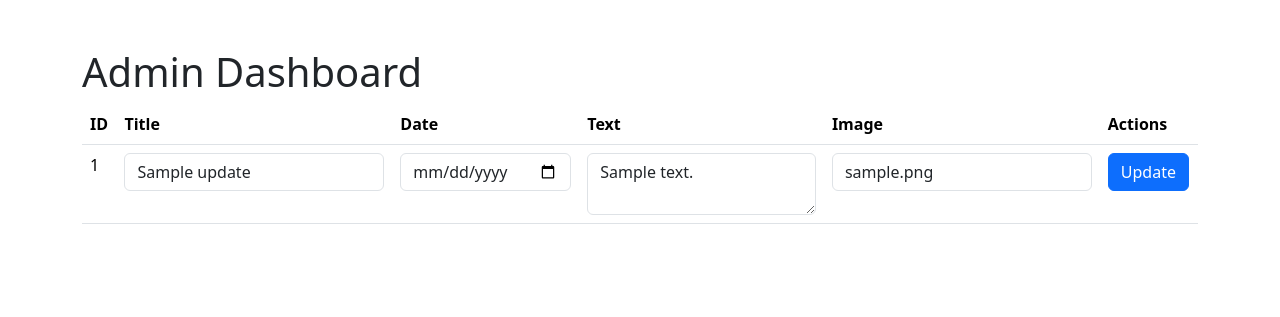
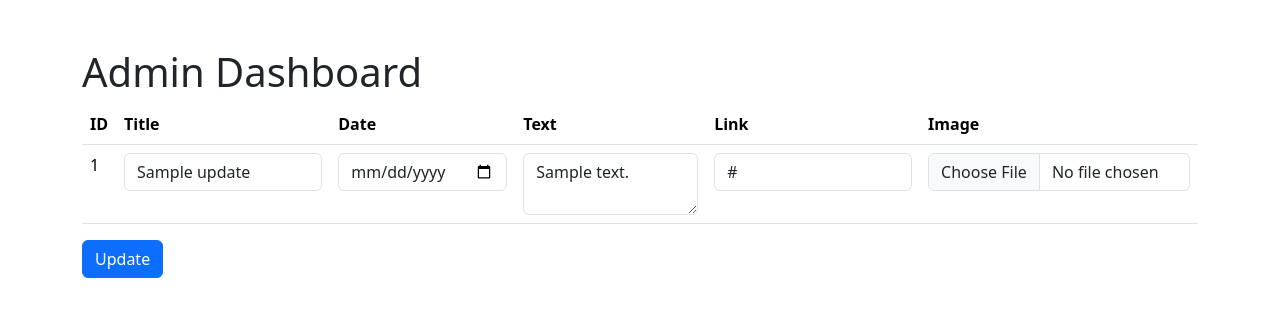
Before and after one commit to jnzega/portal-antara, a PHP site: page /portal-antara/admin.php in a window 1280 px wide. Shown: the top 317 px of the page. Run offline with PHP 8.4, Linux system fonts and the light colour scheme; tables that the repository leaves empty or names only in its code hold one stand-in row (values such as "Sample post").

Commit message:
CREATE: Dynamic Image update from admin.php; Dynamic link update from admin.php; UPDATE: Fix image upload problem

```diff
--- a/#inc/data.php
+++ b/#inc/data.php
@@ -19,7 +19,7 @@
     }
 }
 
-$sql = "SELECT title, date, text, image FROM updates";
+$sql = "SELECT title, date, text, image, link FROM updates";
 $result = $conn->query($sql);
 
 $updates = [];
--- a/admin.php
+++ b/admin.php
@@ -1,29 +1,72 @@
 <?php
 include '#inc/koneksi.php';
 
+// Fungsi untuk mengunggah gambar
+function uploadImage($title, $file) {
+    // Memastikan hanya file dengan format .jpg atau .png yang diterima
+    $allowedTypes = ['image/jpeg', 'image/png'];
+    if (!in_array($file['type'], $allowedTypes)) {
+        throw new Exception('Hanya file JPG dan PNG yang diperbolehkan.');
+    }
+
+    // Mengambil ekstensi file
+    $ext = pathinfo($file['name'], PATHINFO_EXTENSION);
+    // Mengubah nama file menjadi title card dengan tanda hubung dan ekstensi yang sesuai
+    $fileName = strtolower(str_replace(' ', '-', $title)) . '.' . $ext;
+    $targetDir = 'assets/img/card-thumbnail/';
+    $targetFile = $targetDir . $fileName;
+
+    // Menghapus file lama jika ada
+    if (file_exists($targetFile)) {
+        unlink($targetFile);
+    }
+
+    // Memindahkan file yang diunggah ke direktori tujuan
+    if (!move_uploaded_file($file['tmp_name'], $targetFile)) {
+        throw new Exception('Gagal mengunggah gambar.');
+    }
+
+    return $targetFile;
+}
+
 // Periksa apakah form telah disubmit
-if ($_SERVER['REQUEST_METHOD'] == 'POST') {
-    $id = $_POST['id'];
-    $title = $_POST['title'];
-    $date = $_POST['date'];
-    $text = $_POST['text'];
-    $image = $_POST['image'];
+if ($_SERVER['REQUEST_METHOD'] == 'POST' && isset($_POST['updates'])) {
+    // Perulangan untuk menangani banyak pembaruan sekaligus
+    foreach ($_POST['updates'] as $update) {
+        $id = $update['id'];
+        $title = $update['title'];
+        $date = $update['date'];
+        $text = $update['text'];
+        $link = isset($update['link']) ? $update['link'] : '';
+        $image = $update['existing_image'];
 
-    $sql = "UPDATE updates SET title = ?, date = ?, text = ?, image = ? WHERE id = ?";
+        // Menangani unggahan gambar jika ada file yang diunggah
+        if (isset($_FILES['image']['name'][$id]) && $_FILES['image']['error'][$id] == UPLOAD_ERR_OK) {
+            $image = uploadImage($title, [
+                'name' => $_FILES['image']['name'][$id],
+                'type' => $_FILES['image']['type'][$id],
+                'tmp_name' => $_FILES['image']['tmp_name'][$id],
+                'error' => $_FILES['image']['error'][$id],
+                'size' => $_FILES['image']['size'][$id],
+            ]);
+        }
+
+        $sql = "UPDATE updates SET title = ?, date = ?, text = ?, image = ?, link = ? WHERE id = ?";
         $stmt = $conn->prepare($sql);
-    $stmt->bind_param('ssssi', $title, $date, $text, $image, $id);
+        $stmt->bind_param('sssssi', $title, $date, $text, $image, $link, $id);
 
-    if ($stmt->execute()) {
-        echo "Data berhasil diperbarui.";
-    } else {
+        if (!$stmt->execute()) {
             echo "Terjadi kesalahan: " . $conn->error;
         }
 
         $stmt->close();
     }
 
+    echo "Data berhasil diperbarui.";
+}
+
 // Mendapatkan data dari database
-$sql = "SELECT id, title, date, text, image FROM updates";
+$sql = "SELECT id, title, date, text, image, link FROM updates";
 $result = $conn->query($sql);
 ?>
 
@@ -38,6 +81,7 @@
 <body>
     <div class="container mt-5">
         <h1>Admin Dashboard</h1>
+        <form method="POST" enctype="multipart/form-data" action="">
             <table class="table">
                 <thead>
                     <tr>
@@ -45,25 +89,28 @@
                         <th>Title</th>
                         <th>Date</th>
                         <th>Text</th>
+                        <th>Link</th>
                         <th>Image</th>
-                    <th>Actions</th>
                     </tr>
                 </thead>
                 <tbody>
                     <?php while($row = $result->fetch_assoc()): ?>
                         <tr>
-                        <form method="POST" action="">
-                            <td><input type="hidden" name="id" value="<?= $row['id'] ?>"><?= $row['id'] ?></td>
-                            <td><input type="text" name="title" value="<?= htmlspecialchars($row['title']) ?>" class="form-control"></td>
-                            <td><input type="date" name="date" value="<?= $row['date'] ?>" class="form-control"></td>
-                            <td><textarea name="text" class="form-control"><?= htmlspecialchars($row['text']) ?></textarea></td>
-                            <td><input type="text" name="image" value="<?= htmlspecialchars($row['image']) ?>" class="form-control"></td>
-                            <td><button type="submit" class="btn btn-primary">Update</button></td>
-                        </form>
+                            <td><input type="hidden" name="updates[<?= $row['id'] ?>][id]" value="<?= $row['id'] ?>"><?= $row['id'] ?></td>
+                            <td><input type="text" name="updates[<?= $row['id'] ?>][title]" value="<?= htmlspecialchars($row['title']) ?>" class="form-control"></td>
+                            <td><input type="date" name="updates[<?= $row['id'] ?>][date]" value="<?= $row['date'] ?>" class="form-control"></td>
+                            <td><textarea name="updates[<?= $row['id'] ?>][text]" class="form-control"><?= htmlspecialchars($row['text']) ?></textarea></td>
+                            <td><input type="text" name="updates[<?= $row['id'] ?>][link]" value="<?= htmlspecialchars($row['link']) ?>" class="form-control"></td>
+                            <td>
+                                <input type="file" name="image[<?= $row['id'] ?>]" accept=".jpg, .png" class="form-control">
+                                <input type="hidden" name="updates[<?= $row['id'] ?>][existing_image]" value="<?= htmlspecialchars($row['image']) ?>">
+                            </td>
                         </tr>
                     <?php endwhile; ?>
                 </tbody>
             </table>
+            <button type="submit" class="btn btn-primary">Update</button>
+        </form>
     </div>
     <script src="https://cdn.jsdelivr.net/npm/bootstrap@5.3.3/dist/js/bootstrap.min.js" crossorigin="anonymous"></script>
 </body>
--- a/page/index.php
+++ b/page/index.php
@@ -89,12 +89,12 @@
                     <div class="card w-100" style="width: 18rem;">
                         <img class="antara-update-thumbnail" src="<?= htmlspecialchars($update['image']); ?>" class="card-img-top" alt="...">
                         <div class="card-body">
-                            <h5 class="card-title"><?= htmlspecialchars($update['title']); ?></h5>
+                            <h5 class="card-title"><a href="<?= htmlspecialchars($update['link']); ?>" target="_blank" rel="noopener noreferrer"><?= htmlspecialchars($update['title']); ?></a></h5>
                             <p class="card-date-update"><?= formatTanggal(htmlspecialchars($update['date'])); ?></p>
                             <p class="card-text"><?= htmlspecialchars($update['text']); ?></p>
                         </div>
                         <div class="card-footer">
-                            <a href="#" class="card-link">Selengkapnya <svg xmlns="http://www.w3.org/2000/svg" height="24px" viewBox="0 -960 960 960" width="24px" fill="var(--icon-color)"><path d="M304-76.26 242.26-139l343-343-343-343L304-887.74 709.74-482 304-76.26Z"/></svg></a>
+                            <a href="<?= htmlspecialchars($update['link']); ?>" target="_blank" class="card-link" rel="noopener noreferrer">Selengkapnya <svg xmlns="http://www.w3.org/2000/svg" height="24px" viewBox="0 -960 960 960" width="24px" fill="var(--icon-color)"><path d="M304-76.26 242.26-139l343-343-343-343L304-887.74 709.74-482 304-76.26Z"/></svg></a>
                         </div>
                     </div>
                 </div>
```
Also changed, not shown: assets/css/styles.css (+11 -0 lines), assets/img/card-thumbnail/berita-antara-222.png (added), assets/img/card-thumbnail/berita-antara.png (added), assets/img/card-thumbnail/update-1.jpg (added), assets/img/card-thumbnail/update-1.png (added), assets/img/card-thumbnail/update-2.png (added), assets/img/card-thumbnail/update-3.jpg (added), assets/img/card-thumbnail/update-4.jpg (added), assets/img/card-thumbnail/update-5.gif (added), assets/img/card-thumbnail/update-5.jpg (added), assets/img/card-thumbnail/update-7.jpg (added), assets/img/card-thumbnail/update-8.jpg (added), assets/img/card-thumbnail/update-9-222.png (added), assets/img/card-thumbnail/update-9.jpg (added), 1 other file. Lines whose indentation alone changed are shown as unchanged.
